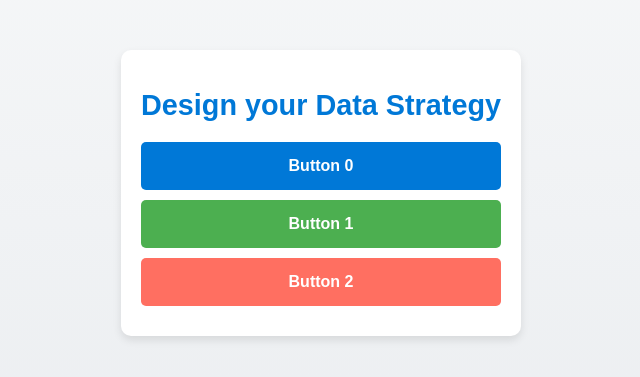
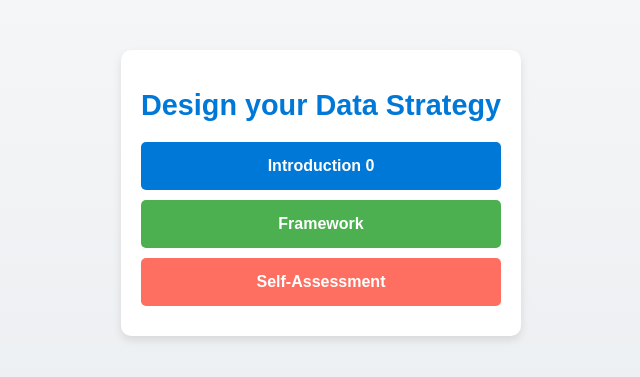
Before and after one commit to HelenHelene/DataStrategy, a plain HTML site: page index.html in a window 1280 px wide. Shown: the part 207-584 px from the top of the page, without its empty margins (319-959 px from the left). Drawn offline with Linux system fonts and the light colour scheme.

Commit message:
Update index.html

```diff
--- a/index.html
+++ b/index.html
@@ -89,9 +89,9 @@
 <body>
   <div class="container">
     <h1>Design your Data Strategy</h1>
-    <a href="https://helenhelene.github.io/eportfolio/" class="button" target="_blank">Button 0</a>
-    <a href="https://aws.amazon.com/what-is/data-strategy/" class="button button1" target="_blank">Button 1</a>
-    <a href="https://www.ibm.com/think/insights/data-differentiator/data-driven-organization" class="button button2" target="_blank">Button 2</a>
+    <a href="https://helenhelene.github.io/eportfolio/" class="button" target="_blank">Introduction 0</a>
+    <a href="https://helenhelene.github.io/eportfolio/" class="button button1" target="_blank">Framework</a>
+    <a href="https://helenhelene.github.io/eportfolio/" class="button button2" target="_blank">Self-Assessment</a>
   </div>
 </body>
 </html>
```
